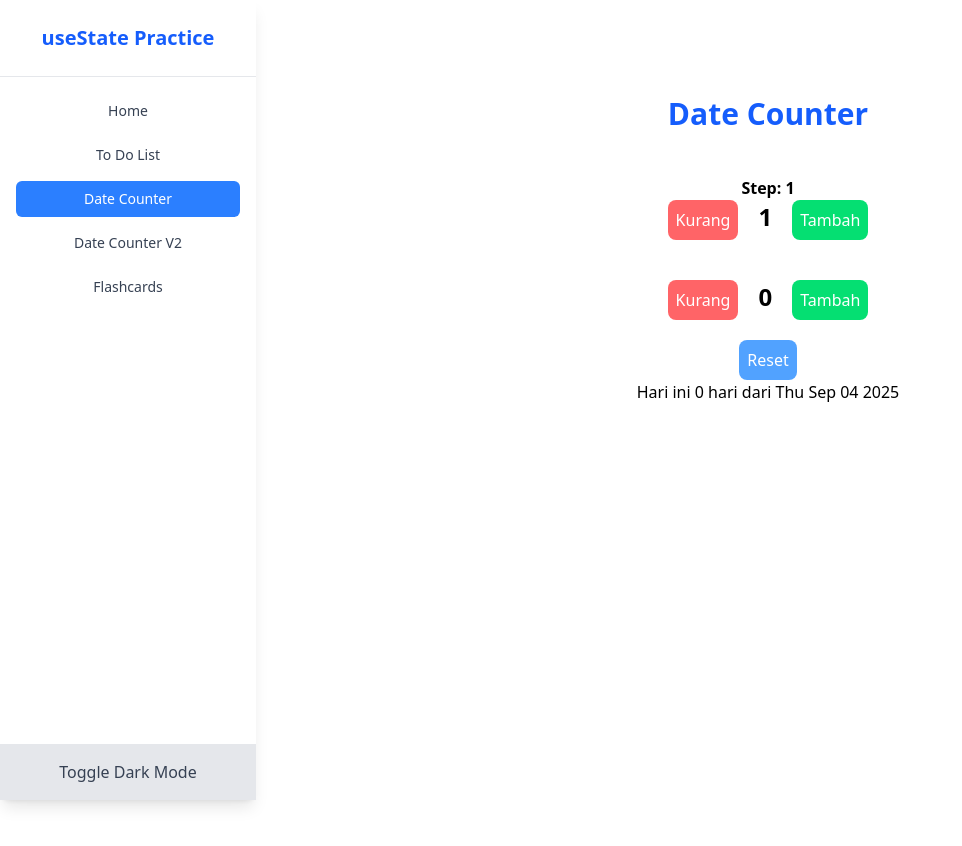
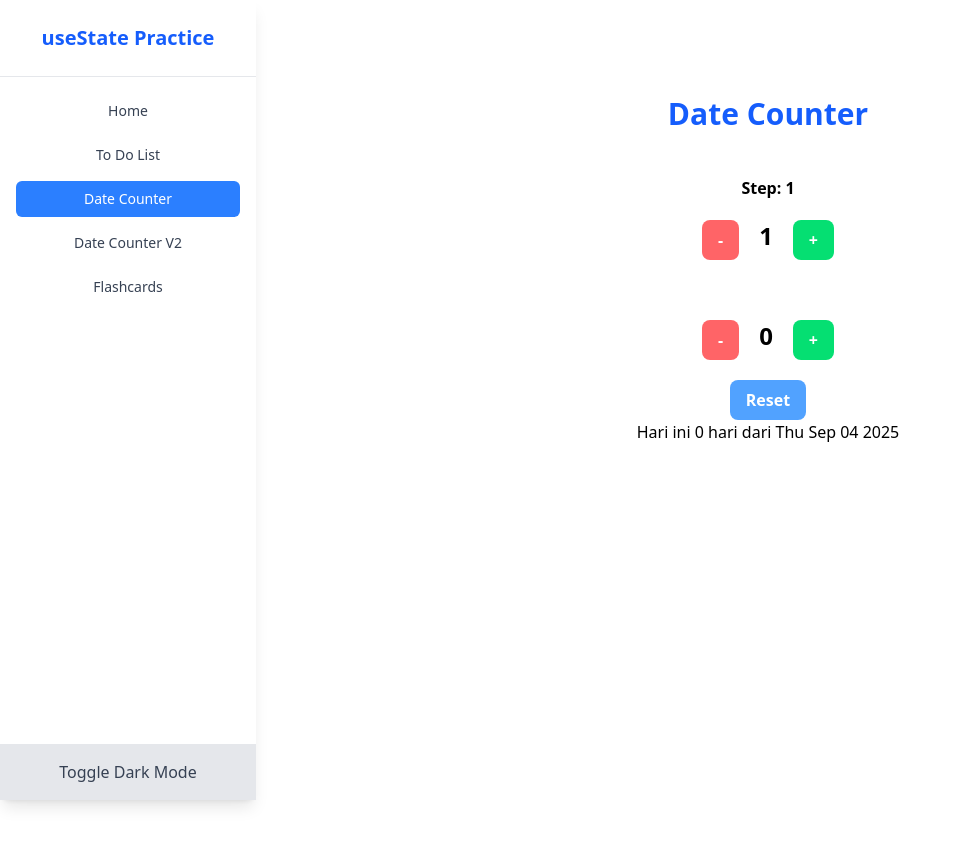
Before and after one commit to RezaPahlevi1/my-usestate-practice, a React (Vite) app: page /datecounter in a window 1280 px wide. Shown: the top 846 px of the page, without its empty margins (0-962 px from the left). Built offline with nearby package versions, Linux system fonts and the light colour scheme.

Commit message:
feat: made a reusable button and used in datecounter

```diff
--- /dev/null
+++ b/src/components/Button.jsx
@@ -0,0 +1,37 @@
+import React from "react";
+
+export function Button({
+  onClick,
+  className = "",
+  variant = "default",
+  children,
+}) {
+  let baseStyle =
+    "px-4 py-2 rounded-lg font-semibold text-white transition duration-200 disabled:opacity-50 disabled:cursor-not-allowed";
+
+  let variantStyle = "";
+  switch (variant) {
+    case "increment":
+      variantStyle = "bg-green-400 hover:bg-green-700";
+      break;
+
+    case "decrement":
+      variantStyle = "bg-red-400 hover:bg-red-700";
+      break;
+
+    case "reset":
+      variantStyle = "bg-blue-400 hover:bg-blue-700";
+      break;
+
+    default:
+      variantStyle = "bg-gray-600 hover:bg-gray-700";
+  }
+  return (
+    <button
+      onClick={onClick}
+      className={`${baseStyle} ${variantStyle} ${className}`}
+    >
+      {children}
+    </button>
+  );
+}
--- a/src/pages/DateCounter.jsx
+++ b/src/pages/DateCounter.jsx
@@ -1,5 +1,6 @@
 import React from "react";
-import { useState } from "react";
+import { useState, useReducer } from "react";
+import { Button } from "../components/Button";
 
 function DateCounter() {
   const [count, setCount] = useState(0);
@@ -25,41 +26,28 @@ function DateCounter() {
       <h1 className="text-3xl font-bold text-blue-600 mb-6">Date Counter</h1>
       <div className="p-5">
         <p className="font-semibold">Step: {step}</p>
-        <button
-          className="bg-red-400 p-2 rounded-lg text-white mr-5 cursor-pointer"
-          onClick={handleStepMinus}
-        >
-          Kurang
-        </button>
-        <span className="text-2xl font-bold">{step}</span>
-        <button
-          className="bg-green-400 p-2 rounded-lg text-white ml-5 cursor-pointer"
-          onClick={handleStepAdd}
-        >
-          Tambah
-        </button>
+        <div className="p-5 flex flex-row gap-5">
+          <Button variant="decrement" onClick={handleStepMinus}>
+            -
+          </Button>
+          <span className="text-2xl font-bold">{step}</span>
+          <Button variant="increment" onClick={handleStepAdd}>
+            +
+          </Button>
+        </div>
       </div>
-      <div className="p-5">
-        <button
-          className="bg-red-400 p-2 rounded-lg text-white mr-5 cursor-pointer"
-          onClick={handleMinus}
-        >
-          Kurang
-        </button>
+      <div className="p-5 flex flex-row gap-5">
+        <Button variant="decrement" onClick={handleMinus}>
+          -
+        </Button>
         <span className="text-2xl font-bold">{count}</span>
-        <button
-          className="bg-green-400 p-2 rounded-lg text-white ml-5 cursor-pointer"
-          onClick={handleAdd}
-        >
-          Tambah
-        </button>
+        <Button variant="increment" onClick={handleAdd}>
+          +
+        </Button>
       </div>
-      <button
-        className="bg-blue-400 p-2 rounded-lg text-white cursor-pointer"
-        onClick={() => setCount(0)}
-      >
+      <Button variant="reset" onClick={() => setCount(0)}>
         Reset
-      </button>
+      </Button>
       <span>
         Hari ini {count} hari dari {date.toDateString()}
       </span>
--- a/src/pages/DateCounterV2.jsx
+++ b/src/pages/DateCounterV2.jsx
@@ -1,30 +1,5 @@
 import React, { useReducer } from "react";
-
-function Button({ onClick, className = "", variant = "default", children }) {
-  let baseStyle =
-    "px-4 py-2 rounded-lg font-semibold text-white transition duration-200 disabled:opacity-50 disabled:cursor-not-allowed";
-
-  let variantStyle = "";
-  switch (variant) {
-    case "increment":
-      variantStyle = "bg-green-600 hover:bg-green-700";
-      break;
-
-    case "decrement":
-      variantStyle = "bg-red-600 hover:bg-red-700";
-      break;
-    default:
-      variantStyle = "bg-gray-600 hover:bg-gray-700";
-  }
-  return (
-    <button
-      onClick={onClick}
-      className={`${baseStyle} ${variantStyle} ${className}`}
-    >
-      {children}
-    </button>
-  );
-}
+import { Button } from "../components/Button";
 
 function reducer(state, action) {
   if (action.type === "inc") return state + 1;
@@ -98,7 +73,7 @@ function DateCounterV2() {
         // >
         //   Reset
         // </button>
-        <Button onClick={handleReset} variant="decrement">
+        <Button onClick={handleReset} variant="reset">
           Reset
         </Button>
       )}
```
